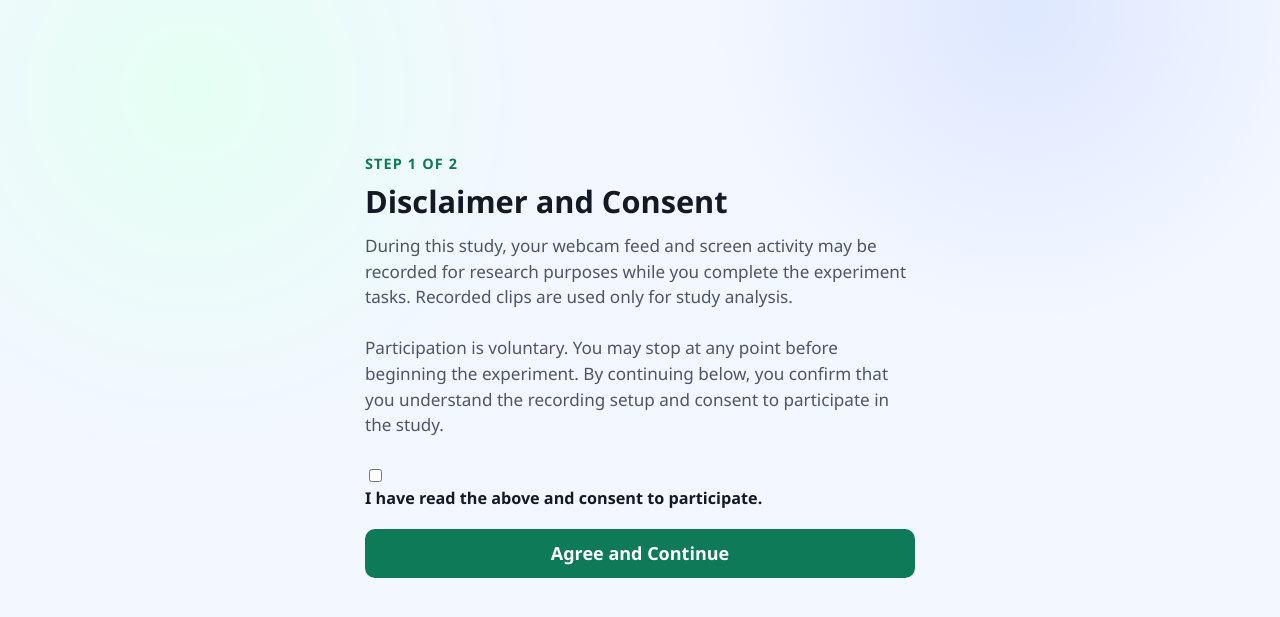
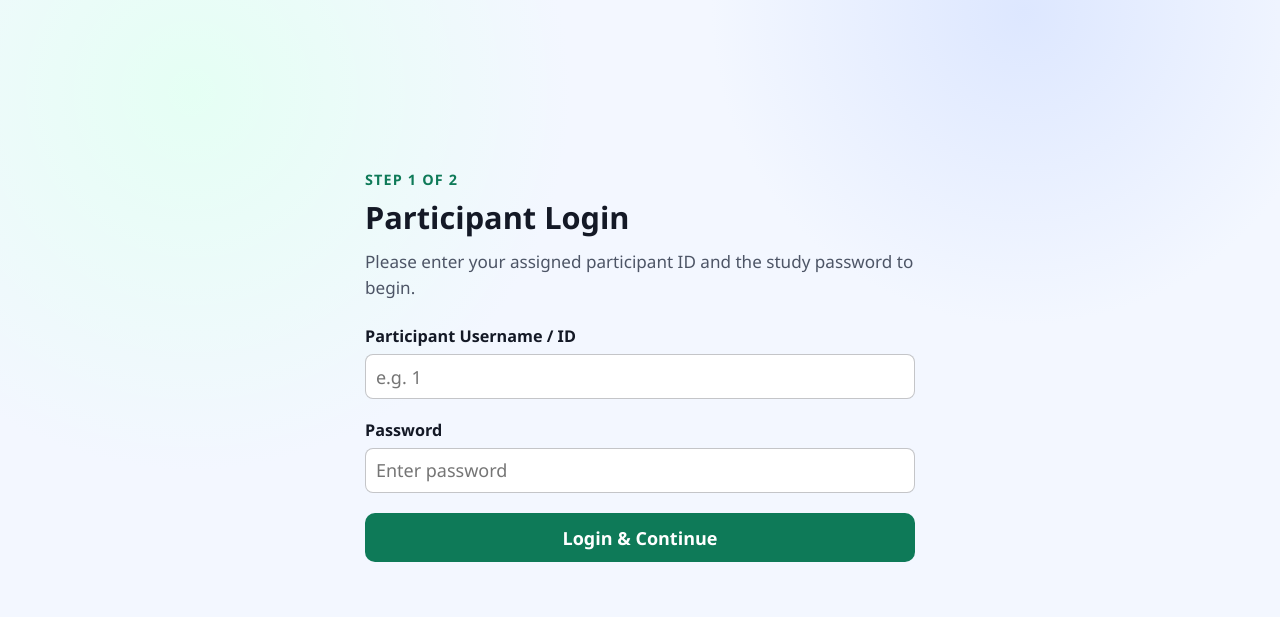
Before and after one commit to jovishacurlie22/Experiment2, a Django app: page / in a window 1280 px wide. Shown: the part 68-685 px from the top of the page. Run offline with Django 5.2, Linux system fonts and the light colour scheme.

Commit message:
made consent after login

```diff
--- a/study/static/study/css/styles.css
+++ b/study/static/study/css/styles.css
@@ -310,12 +310,22 @@ h1.study-title {
   gap: 0.75rem;
 }
 
-.choice-option input[type="radio"] {
+.choice-option:not(.paas-option) {
+  display: flex;
+  align-items: center;
+  gap: 0.75rem;
+}
+
+.choice-option:not(.paas-option) input[type="radio"] {
   width: 18px;
   height: 18px;
   flex-shrink: 0;
   accent-color: var(--accent);
   cursor: pointer;
+}
+
+.choice-option.paas-option input[type="radio"] {
+  display: none;
 }
 
 .choice-option .option-text {
--- a/study/static/study/js/api_client.js
+++ b/study/static/study/js/api_client.js
@@ -69,8 +69,13 @@ window.StudyAPI = (() => {
 
     // POST /api/consent/ — fire-and-forget, fires the instant consent is
     // given, independent of whether login later succeeds.
-    logConsent() {
+        // POST /api/consent/ — fire-and-forget. Now called after login, once
+    // session_key is known, so the server can attach consent_given_at to
+    // the right StudySession rather than logging it anonymously.
+    logConsent(sessionKey, consentGivenAt) {
       return postJSON("/api/consent/", {
+        session_key: sessionKey,
+        consent_given_at: consentGivenAt,
         client_timestamp: nowIso()
       }).catch((err) => console.warn("[StudyAPI] logConsent failed:", err));
     },
--- a/study/static/study/js/app.js
+++ b/study/static/study/js/app.js
@@ -271,10 +271,10 @@
   /* Screens                                                            */
   /* ---------------------------------------------------------------- */
 
-  function renderConsent() {
+   function renderConsent() {
     root.innerHTML = `
       <div class="card login-card">
-        <p class="study-eyebrow">Step 1 of 2</p>
+        <p class="study-eyebrow">Step 2 of 2</p>
         <h1 class="study-title">Disclaimer and Consent</h1>
         <p class="study-lede">
           During this study, your webcam feed and screen activity may be recorded for research
@@ -303,17 +303,17 @@
       }
       err.classList.remove("visible");
       state.consentGivenAt = new Date().toISOString();
-      // Logged immediately -- independent of whether login succeeds
-      // afterward, so an abandoned session still leaves a record.
-      StudyAPI.logConsent();
-      goTo("login");
+      // Attaches consent_given_at to the StudySession created at login,
+      // keyed by session_key -- see log_consent in views.py.
+      StudyAPI.logConsent(state.sessionKey, state.consentGivenAt);
+      goTo("instructions");
     });
   }
 
-  function renderLogin() {
+   function renderLogin() {
     root.innerHTML = `
       <div class="card login-card">
-        <p class="study-eyebrow">Eye Gaze Study</p>
+        <p class="study-eyebrow">Step 1 of 2</p>
         <h1 class="study-title">Participant Login</h1>
         <p class="study-lede">Please enter your assigned participant ID and the study password to begin.</p>
         <div class="field">
@@ -351,7 +351,10 @@
       enterFullscreen();
 
       loginBtn.disabled = true;
-      StudyAPI.login(id, pw, { consent_given_at: state.consentGivenAt })
+      // consent_given_at isn't known yet -- consent comes next, and
+      // StudyAPI.logConsent() will attach it to this session by session_key
+      // once given.
+      StudyAPI.login(id, pw, {})
         .then(({ session_key }) => {
           state.participantId = id;
           state.sessionKey = session_key;
@@ -362,7 +365,7 @@
           ensureTimerStarted();
           CaptureSession.initRealEye();
           CaptureSession.start(session_key);
-          goTo("instructions");
+          goTo("consent");
         })
         .catch((loginErr) => {
           console.error("[app] Login failed:", loginErr);
@@ -885,5 +888,5 @@
   // if a timer is already running in this sessionStorage, so this is safe
   // to also be a no-op-safe call from renderLogin() below.
   ensureTimerStarted();
-  goTo("consent");
+  goTo("login");
 })();
--- a/study/views.py
+++ b/study/views.py
@@ -87,10 +87,8 @@ def login_view(request):
         return JsonResponse({"error": "invalid participant ID or password"}, status=401)
 
     participant, _ = Participant.objects.get_or_create(participant_code=participant_id)
-    consent_given_at = parse_client_dt(payload.get("consent_given_at"))
     session = StudySession.objects.create(
         participant=participant,
-        consent_given_at=consent_given_at,
         stimulus_id=payload.get("stimulus_id", "") or getattr(settings, "REALEYE_STIMULUS_ID", ""),
         user_agent=request.META.get("HTTP_USER_AGENT", ""),
         ip_address=client_ip(request),
@@ -100,12 +98,6 @@ def login_view(request):
         event_type="session_started",
         client_timestamp=parse_client_dt(payload.get("client_timestamp")),
     )
-    if consent_given_at:
-        ActivityEvent.objects.create(
-            session=session,
-            event_type="consent_given",
-            client_timestamp=consent_given_at,
-        )
     request._study_session = session
 
     return JsonResponse({"session_key": str(session.session_key)})
@@ -114,17 +106,28 @@ def login_view(request):
 @require_POST
 def log_consent(request):
     """Fires the instant a participant clicks 'Agree and Continue' on the
-    consent screen -- logged independently of login_view/session creation,
-    so a participant who consents and then abandons before logging in
-    still leaves a server-side record of that consent."""
+    consent screen, which now comes after login -- session_key is always
+    known by this point, so consent_given_at is written directly onto the
+    StudySession created at login, and the consent_given ActivityEvent is
+    tied to that same session."""
     try:
         payload = json.loads(request.body or "{}")
     except json.JSONDecodeError:
         return JsonResponse({"error": "invalid JSON body"}, status=400)
 
+    session, error = get_session_or_error(payload)
+    if error:
+        return error
+    request._study_session = session
+
+    consent_given_at = parse_client_dt(payload.get("consent_given_at")) or timezone.now()
+    session.consent_given_at = consent_given_at
+    session.save(update_fields=["consent_given_at"])
+
     ActivityEvent.objects.create(
+        session=session,
         event_type="consent_given",
-        client_timestamp=parse_client_dt(payload.get("client_timestamp")),
+        client_timestamp=consent_given_at,
         detail={
             "ip_address": client_ip(request),
             "user_agent": request.META.get("HTTP_USER_AGENT", ""),
```
